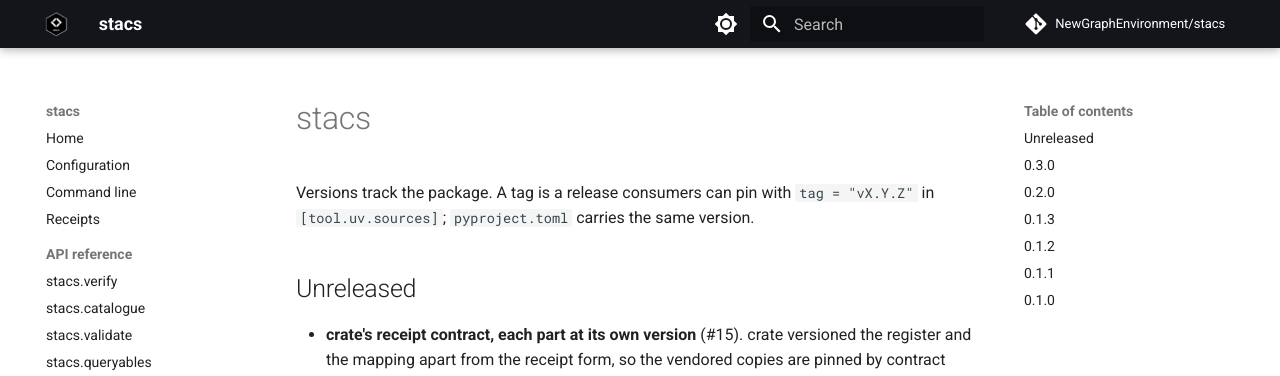
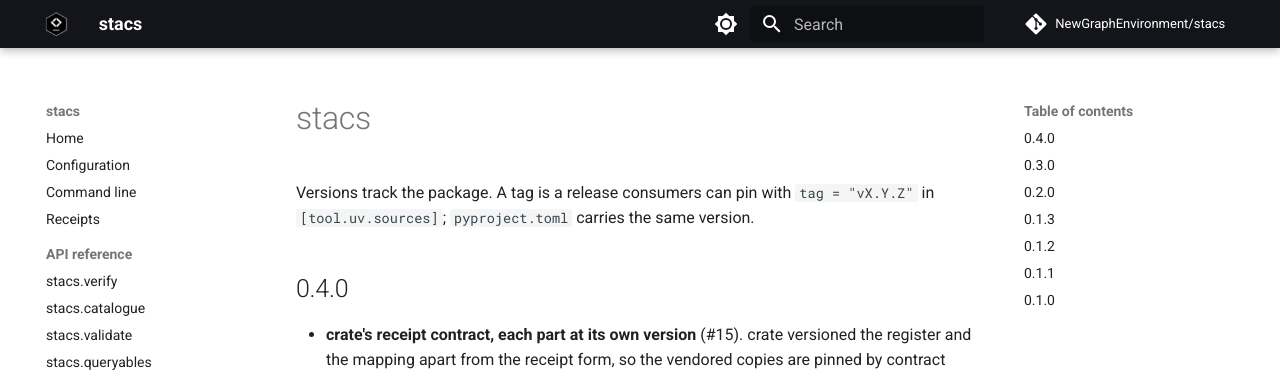
Before and after one commit to NewGraphEnvironment/stacs, an MkDocs documentation site: the page built from docs/changelog.md, in a window 1280 px wide and 900 px high. Shown: the top 376 px of the window. Built offline with MkDocs 1.6.1 and Material for MkDocs 9.7.7, drawn with Linux system fonts in a browser that asks for light colours; comment, search, counter and statistics services are not loaded.

Commit message:
Release v0.4.0
Co-Authored-By: Claude Fable 5.2 <noreply@anthropic.com>

```diff
--- a/NEWS.md
+++ b/NEWS.md
@@ -3,7 +3,7 @@
 Versions track the package. A tag is a release consumers can pin with
 `tag = "vX.Y.Z"` in `[tool.uv.sources]`; `pyproject.toml` carries the same version.
 
-## Unreleased
+## 0.4.0
 
 - **crate's receipt contract, each part at its own version** (#15). crate versioned the
   register and the mapping apart from the receipt form, so the vendored copies are pinned by
--- a/pyproject.toml
+++ b/pyproject.toml
@@ -1,6 +1,6 @@
 [project]
 name = "stacs"
-version = "0.3.0"
+version = "0.4.0"
 description = "Register STAC catalogues into pgstac and verify they arrived, by id set and body digest."
 readme = "README.md"
 license = "MIT"
```
Also changed, not shown: README.md (+2 -2 lines), 1 other file.
